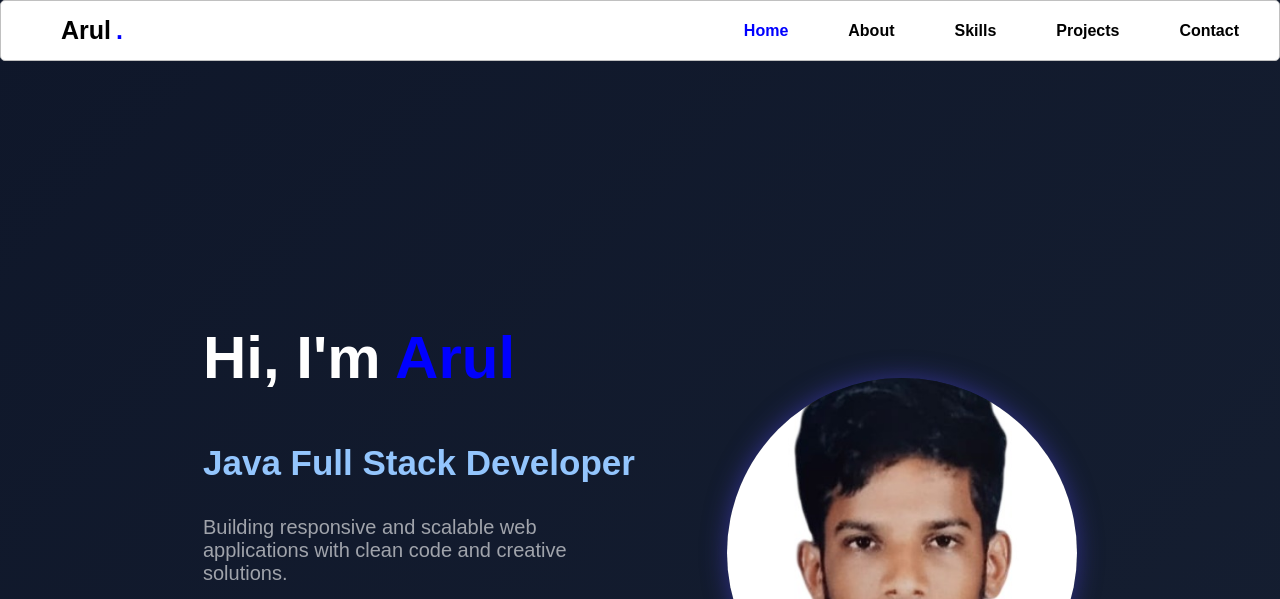
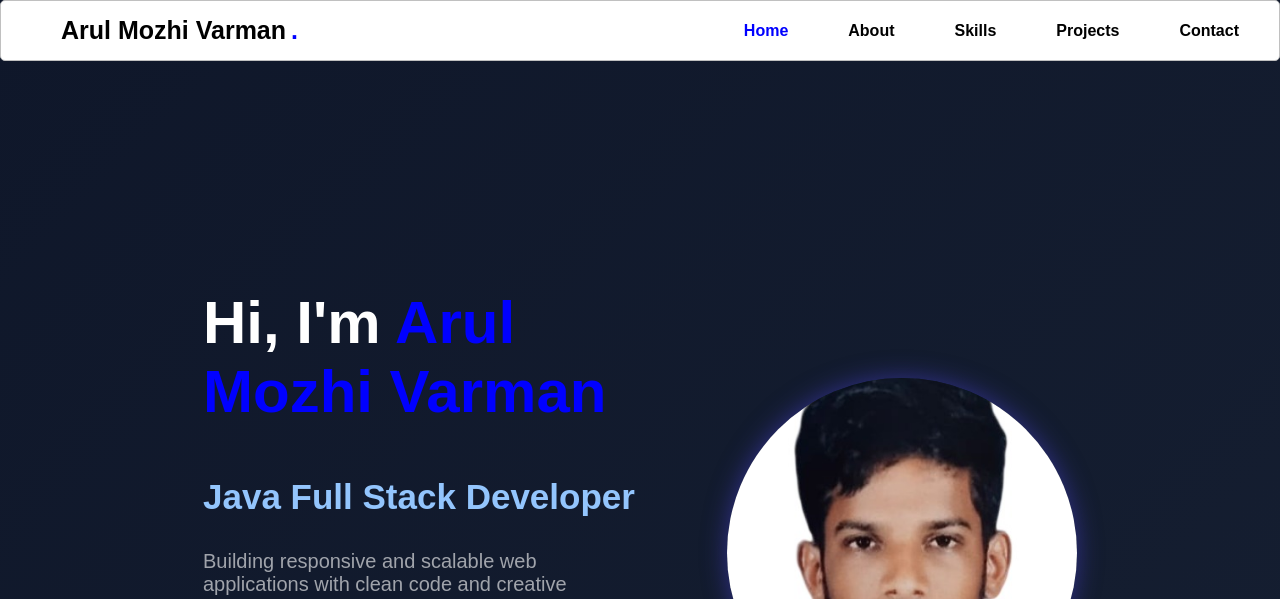
Before and after one commit to arulmozhivel2005-create/Arul-Mozhi-Varman-VD.github.io, a plain HTML site: page index.html in a window 1280 px wide. Shown: the top 599 px of the page. Drawn offline with Linux system fonts and the light colour scheme.

Commit message:
Update index.html

```diff
--- a/index.html
+++ b/index.html
@@ -9,7 +9,7 @@
 </head>
 <body>
     <nav>
-    <h1 class="logo">Arul<span>.</span></h1>
+    <h1 class="logo">Arul Mozhi Varman<span>.</span></h1>
     <input type="checkbox" id="menu-toggle" />
     <label for="menu-toggle" class="menu-icon">
     <i class="fa-solid fa-bars"></i>
@@ -25,7 +25,7 @@
     <section class="web" id="Home">
     <div class="content">
         <br />
-        <h1>Hi, I'm <span>Arul</span></h1>
+        <h1>Hi, I'm <span>Arul Mozhi Varman</span></h1>
         <br /><br />
         <h2>Java Full Stack Developer</h2>
         <br />
```
